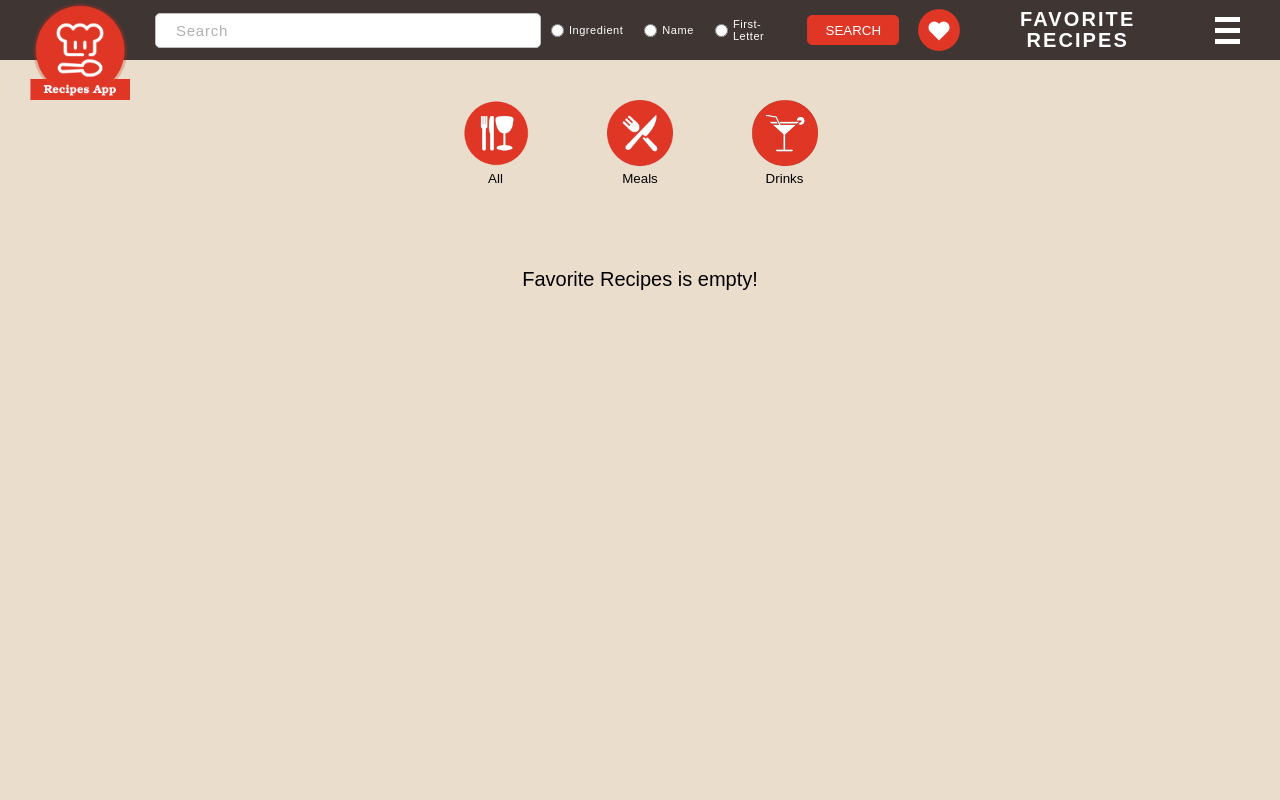
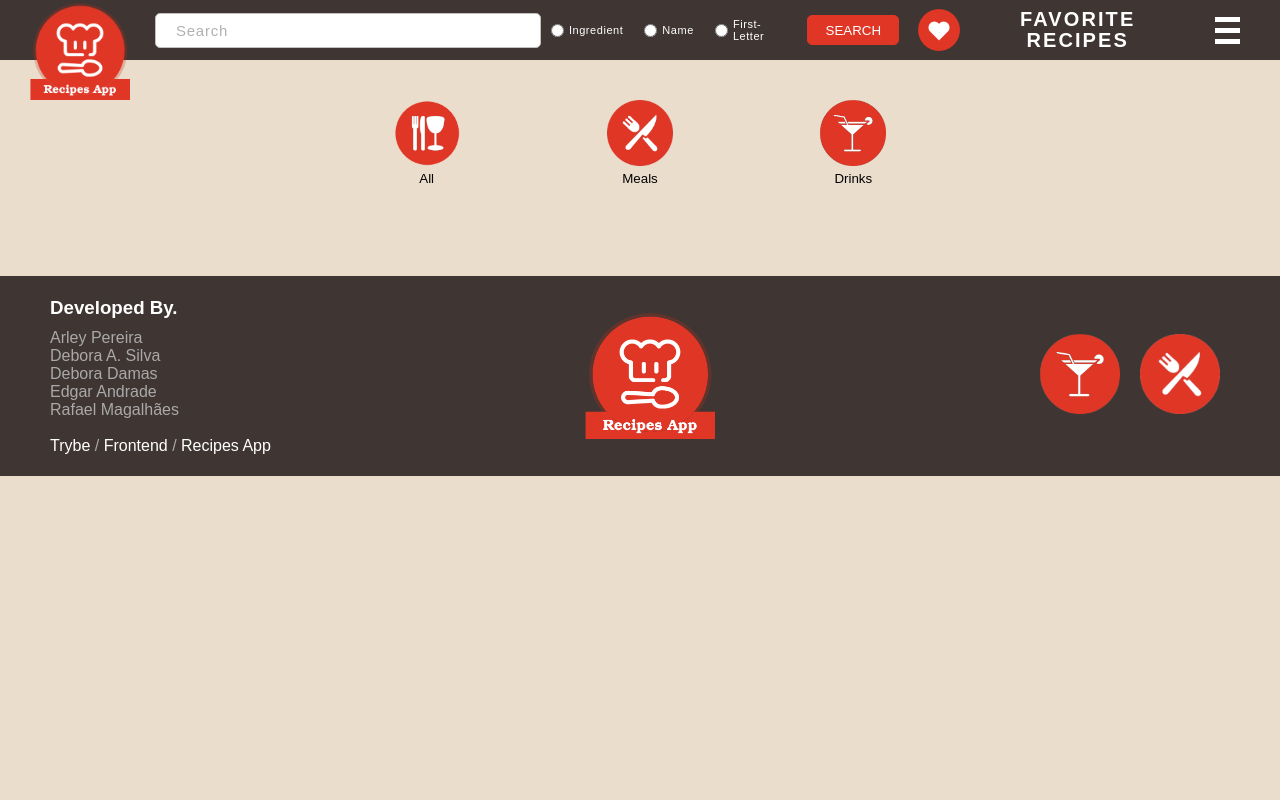
Before and after one commit to rafaelmagalhaesguedes/recipesApp, a React (Vite) app: page /favorite-recipes in a window 1280 px wide. Shown: the top 800 px of the page. Built offline with nearby package versions, Linux system fonts and the light colour scheme.

Commit message:
fix: bug filter favorite recipes

```diff
--- a/src/components/FavoritesRecipes/FavoriteCard/FavoriteCard.tsx
+++ b/src/components/FavoritesRecipes/FavoriteCard/FavoriteCard.tsx
@@ -1,7 +1,5 @@
 import { Link } from 'react-router-dom';
 import { FavoriteRecipesType } from '../../../types/types';
-import { MessageEmpty } from '../../DoneRecipes/DoneCard/Styles';
-import useFavoriteRecipes from '../../../hooks/useFavoritesRecipes';
 import useShare from '../../../hooks/useShare';
 import blackHeartIcon from '../../../images/blackHeartIcon.svg';
 import shareIcon from '../../../images/shareIcon.svg';
@@ -13,13 +11,12 @@ import {
   CardHeader,
 } from './Styles';
 
-function FavoriteCard() {
-  const { favoriteRecipes, handleFavorite } = useFavoriteRecipes();
+function FavoriteCard({ recipes, onFavorite }: any) {
   const { handleClickShare, message } = useShare();
 
   return (
     <CardFavorites>
-      {favoriteRecipes && favoriteRecipes.map((recipe: FavoriteRecipesType, index) => (
+      {recipes && recipes.map((recipe: FavoriteRecipesType, index: number) => (
         <CardFav key={ index }>
           <CardHeader>
             <Link
@@ -54,7 +51,7 @@ function FavoriteCard() {
             <ButtonsShareFavorite>
 
               <button
-                onClick={ () => handleFavorite(recipe.id) }
+                onClick={ () => onFavorite(recipe.id) }
               >
                 <img
                   data-testid={ `${index}-horizontal-favorite-btn` }
@@ -74,10 +71,6 @@ function FavoriteCard() {
           </CardBody>
         </CardFav>
       ))}
-
-      {favoriteRecipes.length === 0 && (
-        <MessageEmpty>Favorite Recipes is empty!</MessageEmpty>
-      )}
     </CardFavorites>
   );
 }
--- a/src/components/FavoritesRecipes/FavoriteCard/Styles.tsx
+++ b/src/components/FavoritesRecipes/FavoriteCard/Styles.tsx
@@ -3,14 +3,27 @@ import styled from 'styled-components';
 export const CardFavorites = styled.div`
   border-radius: 10px;
   padding: 10px;
-  margin-bottom: 100px;
+  display: flex;
+  flex-flow: row wrap;
+  gap: 2rem;
+  align-items: center;
+  justify-content: center;
+
+  @media screen and (max-width: 768px) {
+    width: 100%;
+
+    display: flex;
+    flex-direction: column;
+    border-radius: 5px;
+    gap: 1rem;
+  }
 `;
 
 export const CardFav = styled.div`
-  border: 1px solid #c0c0c0;
   border-radius: 10px;
   padding: 10px;
   margin-bottom: 20px;
+  border-bottom: 1px solid #B1B1B1;
 `;
 
 export const CardHeader = styled.div`
--- a/src/components/FavoritesRecipes/FavoriteFilter/Styles.tsx
+++ b/src/components/FavoritesRecipes/FavoriteFilter/Styles.tsx
@@ -2,11 +2,11 @@ import styled from 'styled-components';
 
 export const FavoriteRecipesFilter = styled.div`
   width: 50%;
-  margin: 30px 0 20px 0;
+  margin: 20px 0 20px 0;
 
   display: flex;
   align-items: center;
-  justify-content: space-evenly;
+  justify-content: space-around;
 
   button {
     background-color: transparent;
@@ -30,7 +30,7 @@ export const FavoriteRecipesFilter = styled.div`
 
     display: flex;
     align-items: center;
-    justify-content: space-between;
+    justify-content: space-around;
 
     button {
       background-color: transparent;
@@ -51,7 +51,7 @@ export const FavoriteRecipesFilter = styled.div`
 
     display: flex;
     align-items: center;
-    justify-content: space-between;
+    justify-content: space-around;
 
     button {
       background-color: transparent;
--- a/src/hooks/useFavoritesRecipes.ts
+++ b/src/hooks/useFavoritesRecipes.ts
@@ -4,11 +4,13 @@ import { FavoriteRecipesType } from '../types/types';
 
 function useFavoriteRecipes() {
   const [favoriteRecipes, setFavoriteRecipes] = useState<FavoriteRecipesType[]>([]);
+  const [filteredRecipes, setFilteredRecipes] = useState<FavoriteRecipesType[]>([]);
 
   useEffect(() => {
     const savedRecipes = localStorage.getItem('favoriteRecipes');
     const data = savedRecipes ? JSON.parse(savedRecipes) : [];
     setFavoriteRecipes(data);
+    setFilteredRecipes(data);
   }, []);
 
   const handleFavorite = (id: number) => {
@@ -16,28 +18,28 @@ function useFavoriteRecipes() {
       .filter((recipe: FavoriteRecipesType) => recipe.id !== id);
     localStorage.setItem('favoriteRecipes', JSON.stringify(favorites));
     setFavoriteRecipes(favorites);
+    setFilteredRecipes(favorites);
   };
 
   const filterMeals = () => {
     const meals = favoriteRecipes
       .filter((recipe: FavoriteRecipesType) => recipe.type === 'meal');
-    setFavoriteRecipes(meals);
+    setFilteredRecipes(meals);
   };
 
   const filterDrinks = () => {
     const drinks = favoriteRecipes
       .filter((recipe: FavoriteRecipesType) => recipe.type === 'drink');
-    setFavoriteRecipes(drinks);
+    setFilteredRecipes(drinks);
   };
 
   const filterAll = () => {
-    setFavoriteRecipes(JSON.parse(localStorage.getItem('favoriteRecipes') || '[]'));
+    setFilteredRecipes(favoriteRecipes);
   };
 
   return {
-    favoriteRecipes,
-    setFavoriteRecipes,
     handleFavorite,
+    filteredRecipes,
     filterMeals,
     filterDrinks,
     filterAll,
--- a/src/pages/FavoriteRecipes/FavoriteRecipes.tsx
+++ b/src/pages/FavoriteRecipes/FavoriteRecipes.tsx
@@ -1,24 +1,30 @@
+import FavoriteCard from '../../components/FavoritesRecipes/FavoriteCard/FavoriteCard';
 import useFavoriteRecipes from '../../hooks/useFavoritesRecipes';
-import FavoriteCard from '../../components/FavoritesRecipes/FavoriteCard/FavoriteCard';
+import { FavoriteRecipesContainer } from './Styles';
 import FavoriteFilter
   from '../../components/FavoritesRecipes/FavoriteFilter/FavoriteFilter';
-import {
-  FavoriteRecipesContainer, FavoriteWrapper,
-} from './Styles';
 
 function FavoriteRecipes() {
-  const { filterAll, filterDrinks, filterMeals } = useFavoriteRecipes();
+  const {
+    handleFavorite,
+    filteredRecipes,
+    filterMeals,
+    filterDrinks,
+    filterAll,
+  } = useFavoriteRecipes();
 
   return (
     <FavoriteRecipesContainer>
-      <FavoriteWrapper>
-        <FavoriteFilter
-          filterAll={ filterAll }
-          filterMeals={ filterMeals }
-          filterDrinks={ filterDrinks }
-        />
-        <FavoriteCard />
-      </FavoriteWrapper>
+      <FavoriteFilter
+        filterAll={ filterAll }
+        filterMeals={ filterMeals }
+        filterDrinks={ filterDrinks }
+      />
+
+      <FavoriteCard
+        recipes={ filteredRecipes }
+        onFavorite={ handleFavorite }
+      />
     </FavoriteRecipesContainer>
   );
 }
--- a/src/pages/FavoriteRecipes/Styles.tsx
+++ b/src/pages/FavoriteRecipes/Styles.tsx
@@ -1,30 +1,22 @@
 import styled from 'styled-components';
 
 export const FavoriteRecipesContainer = styled.div`
+  display: flex;
   width: 100%;
-  height: 100vh;
-  display: flex;
+  flex-direction: column;
+  align-items: center;
   justify-content: center;
+  margin: 20px 0 50px 0;
 
   @media screen and (max-width: 360px) {
-    width: 360px;
-    height: 640px;
+    display: flex;
+    width: 100%;
+    flex-direction: column;
+  }
+
+  @media screen and (max-width: 768px) {
+    display: flex;
+    width: 100%;
+    flex-direction: column;
   }
 `;
-
-export const FavoriteWrapper = styled.div`
-  width: 80%;
-  height: auto;
-  display: flex;
-  align-items: center;
-  justify-content: flex-start;
-  flex-direction: column;
-  margin: 10px 0 100px 0;
-
-  @media screen and (max-width: 360px) {
-    width: 360px;
-    margin: 0;
-    height: 640px;
-    padding: 20px 20px 100px 20px;
-  }
-`;
```
